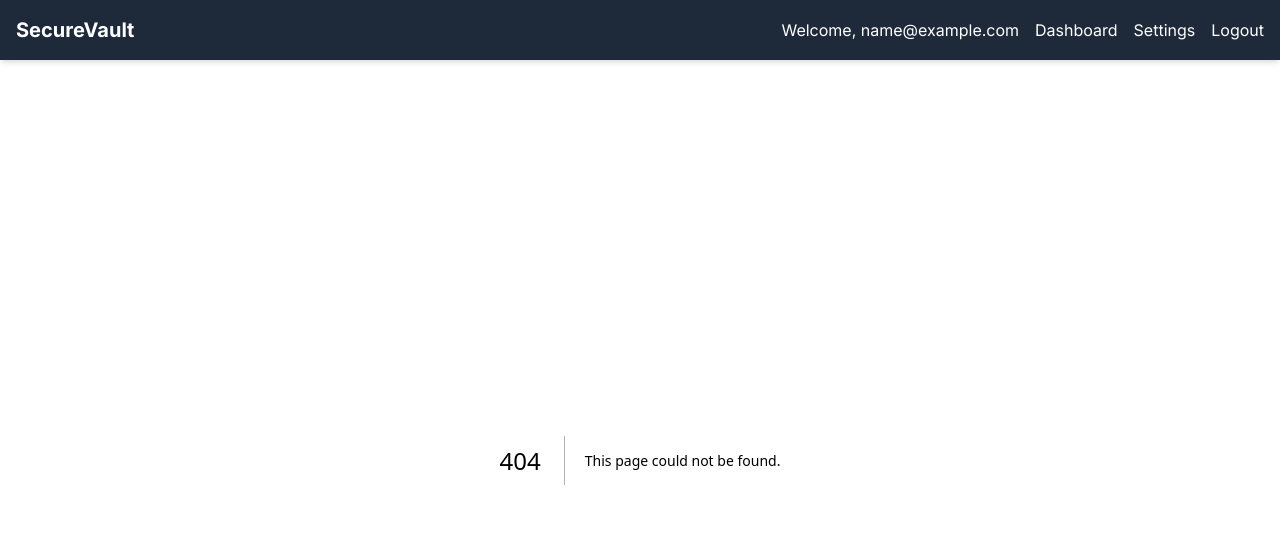
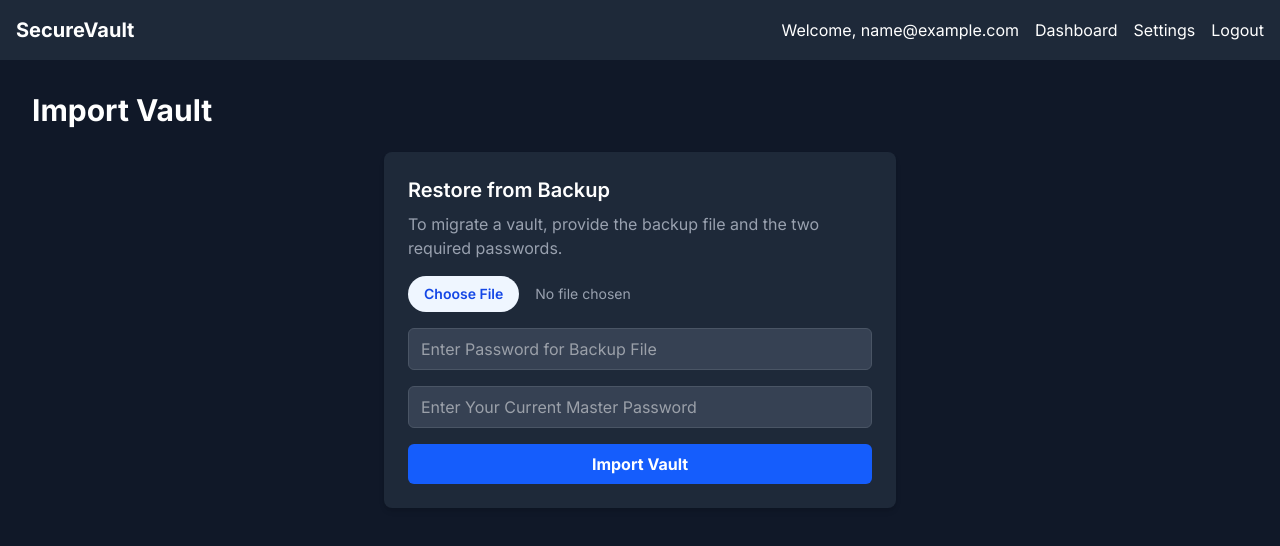
Before and after one commit to rishabh794/secure-vault, a Next.js app: page /settings/import in a window 1280 px wide. Before the commit this address had no page. Shown: the top 546 px of the page. Built offline with nearby package versions, Linux system fonts and the light colour scheme; sample sign-in values are in the browser's storage.

Commit message:
feat: implement vault import functionality and fix vault export

```diff
--- a/components/EditModal.tsx
+++ b/components/EditModal.tsx
@@ -23,7 +23,7 @@ export function EditModal({ item, masterPassword, onClose, onSave }: EditModalPr
 
     useEffect(() => {
         try {
-            const decrypted = decryptData(item.encryptedData, masterPassword) as VaultItem;
+            const decrypted = decryptData<VaultItem>(item.encryptedData, masterPassword);
             setTitle(decrypted.title);
             setUsername(decrypted.username);
             setPassword(decrypted.password || '');
--- a/lib/crypto.ts
+++ b/lib/crypto.ts
@@ -37,7 +37,7 @@ function encryptData(data: object, masterPassword: string): string {
  * @param masterPassword The user's master password.
  * @returns The decrypted data object.
  */
-function decryptData(encryptedString: string, masterPassword: string): object {
+function decryptData<T>(encryptedString: string, masterPassword: string): T {
     const salt = CryptoJS.enc.Hex.parse(encryptedString.substr(0, 32));
     const iv = CryptoJS.enc.Hex.parse(encryptedString.substr(32, 32));
     const encrypted = encryptedString.substring(64);
@@ -54,7 +54,7 @@ function decryptData(encryptedString: string, masterPassword: string): object {
     });
 
     const jsonString = decrypted.toString(CryptoJS.enc.Utf8);
-    return JSON.parse(jsonString);
+    return JSON.parse(jsonString) as T;
 }
 
 export {encryptData , decryptData};
--- a/src/app/dashboard/page.tsx
+++ b/src/app/dashboard/page.tsx
@@ -66,7 +66,7 @@ export default function DashboardPage() {
         try {
             const decrypted: Record<string, VaultItem> = {};
             items.forEach(item => {
-                decrypted[item._id] = decryptData(item.encryptedData, masterPassword) as VaultItem;
+                decrypted[item._id] = decryptData<VaultItem>(item.encryptedData, masterPassword);
             });
             setDecryptedItems(decrypted);
             toast.success("Vault unlocked!");
--- a/src/app/settings/export/page.tsx
+++ b/src/app/settings/export/page.tsx
@@ -2,8 +2,15 @@
 
 import { useState } from 'react';
 import { ProtectedRoute } from '@/components/ProtectedRoute';
-import { encryptData } from '@/lib/crypto';
+import { encryptData, decryptData } from '@/lib/crypto';
 import toast from 'react-hot-toast';
+
+type VaultItem = { title: string; username: string; password?: string; url?: string; notes?: string; tags?: string[] };
+
+interface VaultDbItem {
+    encryptedData: string;
+    tags?: string[];
+}
 
 export default function ExportPage() {
     const [masterPassword, setMasterPassword] = useState('');
@@ -18,9 +25,7 @@ export default function ExportPage() {
             headers: { 'Authorization': `Bearer ${token}` }
         });
 
-        if (!res.ok) {
-            return toast.error("Failed to fetch vault data.");
-        }
+        if (!res.ok) { return toast.error("Failed to fetch vault data."); }
 
         const data = await res.json();
 
@@ -29,18 +34,26 @@ export default function ExportPage() {
         }
 
         try {
-            const encryptedVault = encryptData(data.items, masterPassword);
+            const plaintextItems = data.items.map((item: VaultDbItem) => {
+                const decrypted = decryptData<VaultItem>(item.encryptedData, masterPassword);
+                return { ...decrypted, tags: item.tags };
+            });
+
+            const encryptedVault = encryptData(plaintextItems, masterPassword);
 
             const blob = new Blob([encryptedVault], { type: 'text/plain;charset=utf-8' });
             const url = URL.createObjectURL(blob);
             const a = document.createElement('a');
             a.href = url;
             a.download = `secure-vault-backup-${new Date().toISOString().split('T')[0]}.txt`;
+            document.body.appendChild(a);
             a.click();
+            document.body.removeChild(a);
             URL.revokeObjectURL(url);
+
             toast.success("Vault exported successfully!");
             setMasterPassword('');
-        } catch {
+        } catch  {
             toast.error("Export failed. Check your master password.");
         }
     };
@@ -49,13 +62,18 @@ export default function ExportPage() {
         <ProtectedRoute>
             <div className="bg-gray-900 text-white min-h-screen p-8">
                 <h1 className="text-3xl font-bold mb-6">Export Vault</h1>
-
                 <div className="bg-gray-800 rounded-lg shadow-md p-6 max-w-lg mx-auto">
                     <h2 className="text-xl font-semibold mb-2">Create Encrypted Backup</h2>
                     <p className="text-gray-400 mb-4">
                         This will download your entire vault as a single, encrypted text file.
                         You will need your master password to create the backup and to restore it later.
                     </p>
+
+                    <div className="bg-red-900/50 border border-red-700 text-red-300 px-4 py-3 rounded-md relative mb-4" role="alert">
+                        <strong className="font-bold">Important: </strong>
+                        <span className="block sm:inline">Remember the master password used for this export. You will need it to decrypt this backup file in future while importing.</span>
+                    </div>
+
                     <div className="flex flex-col space-y-4">
                         <input
                             type="password"
--- /dev/null
+++ b/src/app/settings/import/page.tsx
@@ -0,0 +1,104 @@
+"use client";
+
+import { useState } from 'react';
+import { ProtectedRoute } from '@/components/ProtectedRoute';
+import { encryptData, decryptData } from '@/lib/crypto';
+import toast from 'react-hot-toast';
+import { useRouter } from 'next/navigation';
+
+type VaultItem = { title: string; username: string; password?: string; url?: string; notes?: string; tags?: string[] };
+
+export default function ImportPage() {
+    const [backupPassword, setBackupPassword] = useState('');
+    const [currentMasterPassword, setCurrentMasterPassword] = useState('');
+    const [backupFile, setBackupFile] = useState<File | null>(null);
+    const [isImporting, setIsImporting] = useState(false);
+    const router = useRouter();
+
+    const handleFileChange = (e: React.ChangeEvent<HTMLInputElement>) => {
+        if (e.target.files) {
+            setBackupFile(e.target.files[0]);
+        }
+    };
+
+    const handleImport = async () => {
+        if (!backupFile) { return toast.error("Please select a backup file."); }
+        if (!backupPassword) { return toast.error("Please enter the backup file's password."); }
+        if (!currentMasterPassword) { return toast.error("Please enter your current account's master password."); }
+
+        setIsImporting(true);
+        const reader = new FileReader();
+
+        reader.onload = async (e) => {
+            const encryptedContent = e.target?.result as string;
+            try {
+                const plaintextItems = decryptData<VaultItem[]>(encryptedContent, backupPassword);
+
+                if (!Array.isArray(plaintextItems)) { throw new Error("Invalid backup file format."); }
+
+                const token = sessionStorage.getItem('token');
+
+                for (const item of plaintextItems) {
+                    const newEncryptedData = encryptData(item, currentMasterPassword);
+
+                    const res = await fetch('/api/vault', {
+                        method: 'POST',
+                        headers: { 'Content-Type': 'application/json', 'Authorization': `Bearer ${token}` },
+                        body: JSON.stringify({ encryptedData: newEncryptedData, tags: item.tags || [] }),
+                    });
+
+                    if (!res.ok) { throw new Error("An error occurred while saving an item."); }
+                }
+
+                toast.success(`${plaintextItems.length} items imported successfully! Redirecting...`);
+                setTimeout(() => router.push('/dashboard'), 2000);
+
+            } catch {
+                toast.error("Import failed. Check your file and passwords.");
+            } finally {
+                setIsImporting(false);
+            }
+        };
+
+        reader.readAsText(backupFile);
+    };
+
+    return (
+        <ProtectedRoute>
+            <div className="bg-gray-900 text-white min-h-screen p-8">
+                <h1 className="text-3xl font-bold mb-6">Import Vault</h1>
+                <div className="bg-gray-800 rounded-lg shadow-md p-6 max-w-lg mx-auto">
+                    <h2 className="text-xl font-semibold mb-2">Restore from Backup</h2>
+                    <p className="text-gray-400 mb-4">
+                        To migrate a vault, provide the backup file and the two required passwords.
+                    </p>
+                    <div className="flex flex-col space-y-4">
+                        <input
+                            type="file"
+                            accept=".txt"
+                            onChange={handleFileChange}
+                            className="w-full text-sm text-gray-400 file:mr-4 file:py-2 file:px-4 file:rounded-full file:border-0 file:text-sm file:font-semibold file:bg-blue-50 file:text-blue-700 hover:file:bg-blue-100"
+                        />
+                        <input
+                            type="password"
+                            placeholder="Enter Password for Backup File"
+                            value={backupPassword}
+                            onChange={(e) => setBackupPassword(e.target.value)}
+                            className="flex-grow px-3 py-2 text-white bg-gray-700 border border-gray-600 rounded-md"
+                        />
+                        <input
+                            type="password"
+                            placeholder="Enter Your Current Master Password"
+                            value={currentMasterPassword}
+                            onChange={(e) => setCurrentMasterPassword(e.target.value)}
+                            className="flex-grow px-3 py-2 text-white bg-gray-700 border border-gray-600 rounded-md"
+                        />
+                        <button onClick={handleImport} disabled={isImporting} className="w-full px-4 py-2 font-bold text-white bg-blue-600 rounded-md hover:bg-blue-700 disabled:bg-gray-500">
+                            {isImporting ? 'Importing...' : 'Import Vault'}
+                        </button>
+                    </div>
+                </div>
+            </div>
+        </ProtectedRoute>
+    );
+}
--- a/src/app/settings/page.tsx
+++ b/src/app/settings/page.tsx
@@ -20,6 +20,11 @@ export default function SettingsPage() {
                         <p className="text-gray-400 mt-1">Create a secure, encrypted backup of your vault data.</p>
                     </Link>
 
+                    <Link href="/settings/import" className="block p-6 bg-gray-800 rounded-lg shadow-md hover:bg-gray-700 transition-colors">
+                        <h2 className="text-xl font-semibold">Import Vault</h2>
+                        <p className="text-gray-400 mt-1">Restore your vault from an encrypted backup file.</p>
+                    </Link>
+
                 </div>
             </div>
         </ProtectedRoute>
```
